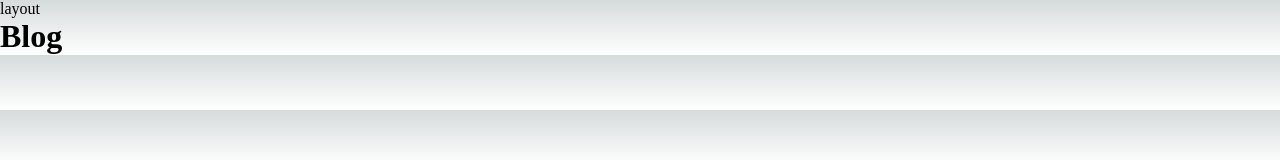
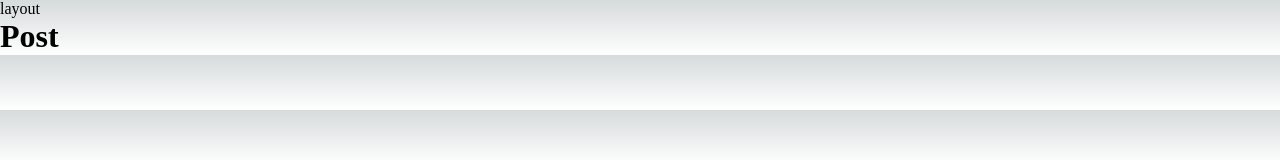
Before and after one commit to parveen232/intro-nextjs, a Next.js app: page /blog in a window 1280 px wide. Shown: the top 160 px of the page. Built offline with nearby package versions, Linux system fonts and the light colour scheme.

Commit message:
Static params

```diff
--- /dev/null
+++ b/app/blog/[...slug]/page.tsx
@@ -0,0 +1,12 @@
+// const getData = async (slug) => {
+//     const post = await getDataFromCMS(slug);
+//     return post;
+// }
+
+export default async function BlogPost({ params }) {
+    console.log(params);
+    // const { slug } = params;
+    // const post = await getData(slug);
+
+    return <h1>Post</h1>
+}
--- a/app/blog/[slug]/page.tsx
+++ /dev/null
@@ -1,3 +0,0 @@
-export default function BlogPost() {
-    return <h1>Post</h1>
-}
--- a/app/blog/page.tsx
+++ b/app/blog/page.tsx
@@ -1,3 +1,6 @@
-export default function Blog() {
-    return <h1>Blog</h1>
+export default function getStaticParams() {
+    return [
+        {slug: 'learn-to-code'},
+        {slug: 'angular-vs-react'},
+    ]
 }
```
